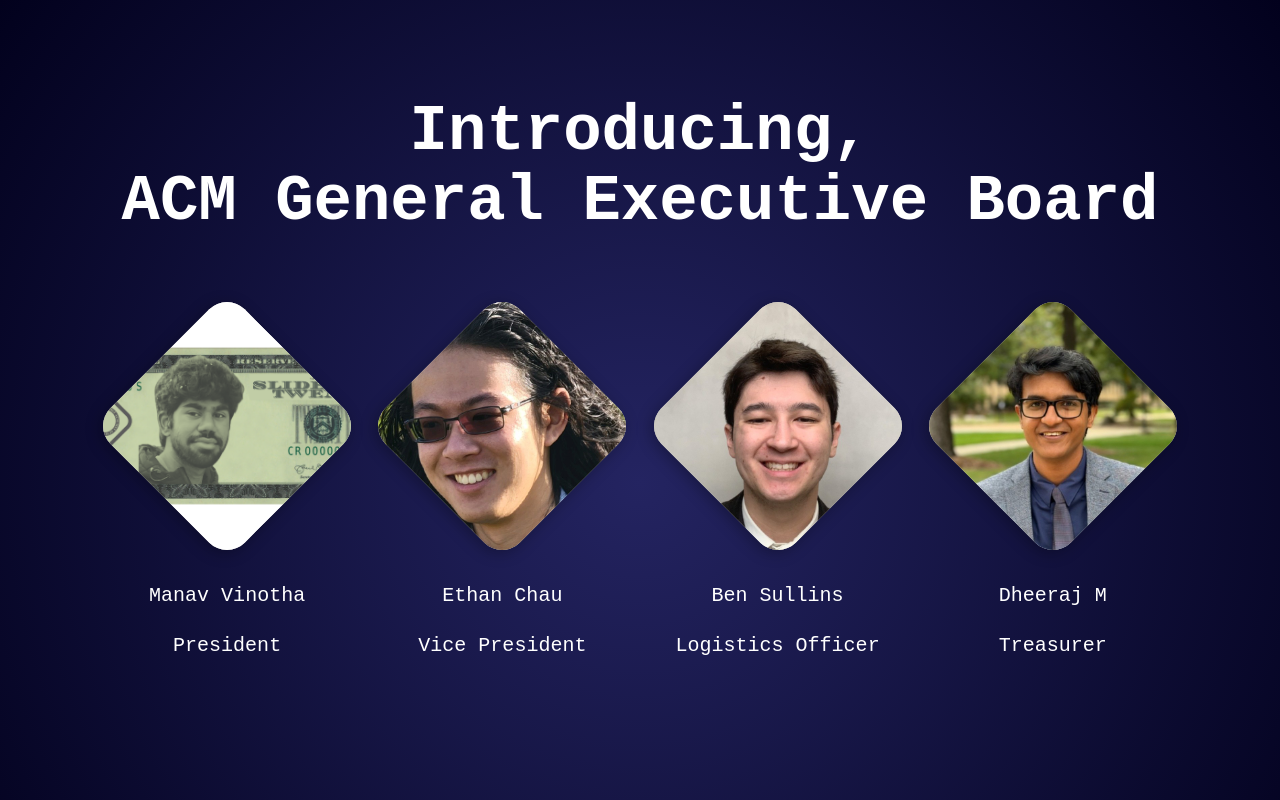
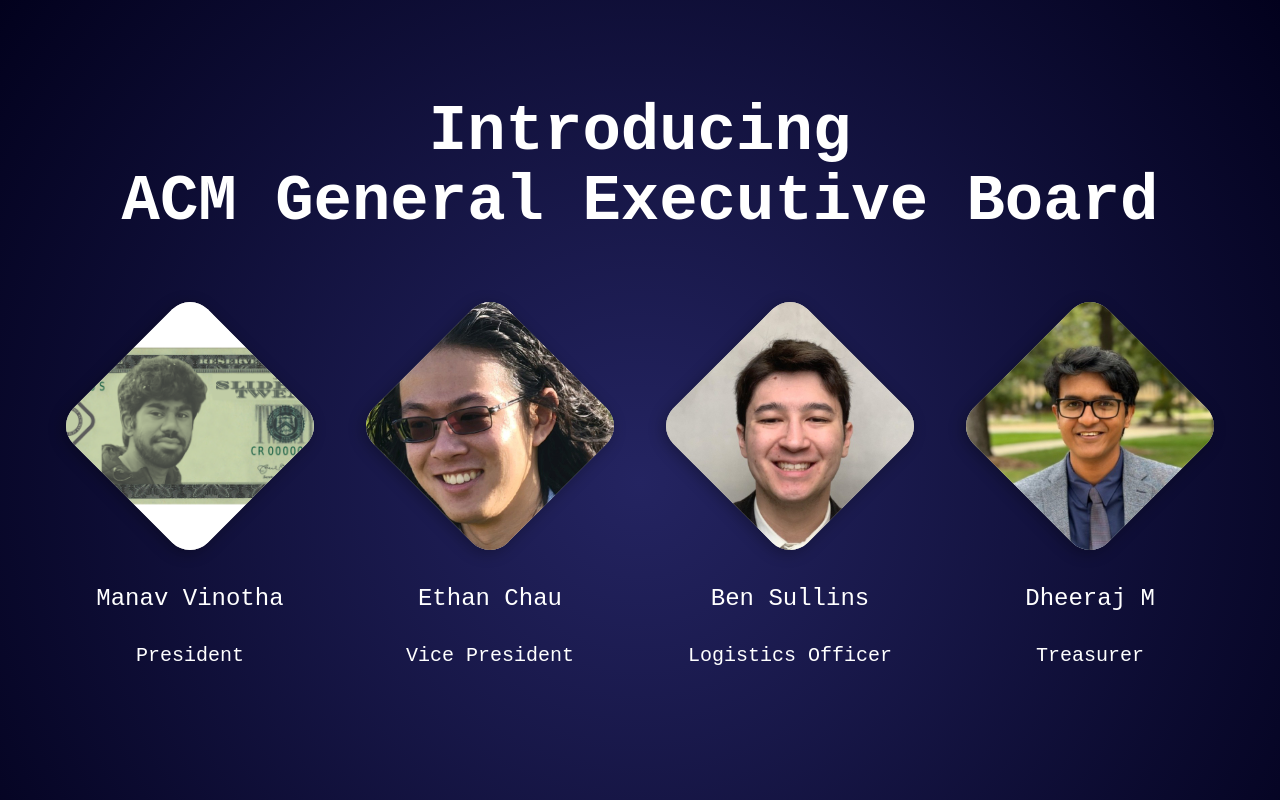
Before and after one commit to sigdotcom/ACMWebsite, a React (Vite) app in the folder client/: page / in a window 1280 px wide. Shown: the top 800 px of the page. Built offline with nearby package versions, Linux system fonts and the light colour scheme; a web font is replaced by a local one.

Commit message:
Implemented the slide in motion for the Title and the members rows

```diff
--- a/client/package.json
+++ b/client/package.json
@@ -10,6 +10,8 @@
     "preview": "vite preview"
   },
   "dependencies": {
+    "framer-motion": "^12.38.0",
+    "motion": "^12.38.0",
     "react": "^19.2.0",
     "react-dom": "^19.2.0",
     "react-router-dom": "^7.13.1"
--- a/client/src/pages/acm_board/acm_board.css
+++ b/client/src/pages/acm_board/acm_board.css
@@ -16,8 +16,7 @@
 .board-grid {
     display: grid;
     grid-template-columns: repeat(4, 1fr);
-    /* 3 columns like the image */
-    gap: 4rem 4rem;
+    gap: 6rem 6rem;
     max-width: 100vw;
     margin: 0 auto;
     padding-top: 3.125rem;
@@ -31,7 +30,6 @@
     margin: 0 auto 3.75rem auto;
     transform: rotate(45deg);
     border-radius: 1.5625rem;
-    /* Adjust this for the "squircle" look */
     overflow: hidden;
     transition: transform 0.3s ease;
     box-shadow: 0 0.25rem 0.9375rem rgba(0, 0, 0, 0.3);
@@ -60,7 +58,7 @@
 
 .member-name {
     font-family: 'Victor Mono', monospace;
-    font-size: 1.25rem;
+    font-size: 1.50rem;
     margin-top: 1.25rem;
 }
 
--- a/client/src/pages/acm_board/acm_board.jsx
+++ b/client/src/pages/acm_board/acm_board.jsx
@@ -11,86 +11,61 @@
     { name: 'Ethan Chau', position: 'Vice President', image: EthanChau },
     { name: 'Ben Sullins', position: 'Logistics Officer', image: BenSullins },
     { name: 'Dheeraj M', position: 'Treasurer', image: DheerajM },
-    // Add more members here; the code will automatically group them by 4
 ];
 
 const titleVariants = {
-    hidden: { opacity: 0, y: -50, filter: "blur(10px)" },
+    hidden: { opacity: 0, y: 50 },
     visible: {
         opacity: 1,
         y: 0,
-        filter: "blur(0px)",
         transition: { duration: 1.5, ease: "easeOut" },
     },
 };
 
-// Container handles the stagger BETWEEN rows
-const containerVariants = {
-    hidden: { opacity: 0 },
-    visible: {
+// Use a dynamic function for variants
+const cardVariants = {
+    hidden: { opacity: 0, y: 60 },
+    visible: (index) => {
+        // Math.floor(index / 4) groups them: indices 0-3 = row 0; indices 4-7 = row 1
+        const rowIndex = Math.floor(index / 4);
+        return {
             opacity: 1,
+            y: 0,
             transition: {
-            staggerChildren: 2.5, // Time between Row 1 and Row 2 appearing
-            delayChildren: 1.0,   // Wait after title finishes
-        },
-    },
+                // 1.6s buffer for the title, plus 0.4s for every subsequent row
+                delay: 0.8 + (rowIndex * 0.1),
+                duration: 1.2,
+                ease: "easeOut"
+            }
+        };
+    }
 };
 
-// Row variants handle the "all at once" blur and slide from bottom
-const rowVariants = {
-    hidden: {
-        opacity: 0,
-        y: 50,              // Start below
-        filter: "blur(15px)", // Match the Title's blur amount
-        transition: {
-            duration: 1.2,
-            ease: "easeOut",
-        },
-    },
-    visible: {
-        opacity: 1,
-        y: 0,
-        filter: "blur(0px)",
-        transition: {
-            duration: 1.2,
-            ease: "easeOut",
-        },
-    },
-};
 function ACMBoard() {
-    // Logic to split the flat array into chunks of 4 (one row each)
-    const rows = [];
-    for (let i = 0; i < boardMembers.length; i += 4) {
-        rows.push(boardMembers.slice(i, i + 4));
-    }
-
     return (
         <div className="board-container">
             <motion.h1
                 className="board-title"
                 variants={titleVariants}
                 initial="hidden"
-                animate="visible"
+                whileInView="visible"
+                viewport={{ once: true, amount: 0.1 }}
             >
-                Introducing, <br />ACM General Executive Board
+                Introducing <br />ACM General Executive Board
             </motion.h1>
 
+            {/* No need for framer-motion on the grid container anymore */}
+            <div className="board-grid">
+                {boardMembers.map((member, index) => (
                     <motion.div
-                className="board-grid"
-                variants={containerVariants}
+                        key={index}
+                        className="member-card"
+                        custom={index} // Pass the index so the variant knows which card it is
+                        variants={cardVariants}
                         initial="hidden"
-                animate="visible"
+                        whileInView="visible"
+                        viewport={{ once: true, margin: "-50px" }}
                     >
-                {rows.map((row, rowIndex) => (
-                    <motion.div
-                        key={rowIndex}
-                        variants={rowVariants}
-                        initial="hidden"
-                        animate="visible"
-                        style={{ display: 'contents' }}
-                    >
-                        {row.map((member, index) => (
-                            <div key={index} className="member-card">
                         <div className="diamond-shape">
                             <img src={member.image} alt={member.name} />
                         </div>
@@ -98,11 +73,9 @@
                             <p className="member-name">{member.name}</p>
                             <p className="member-position">{member.position}</p>
                         </div>
-                            </div>
-                        ))}
                     </motion.div>
                 ))}
-            </motion.div>
+            </div>
         </div>
     );
 }
```
Also changed, not shown: 1 other file (tests, documents, lock files or other folders). Lines whose indentation alone changed are shown as unchanged.
